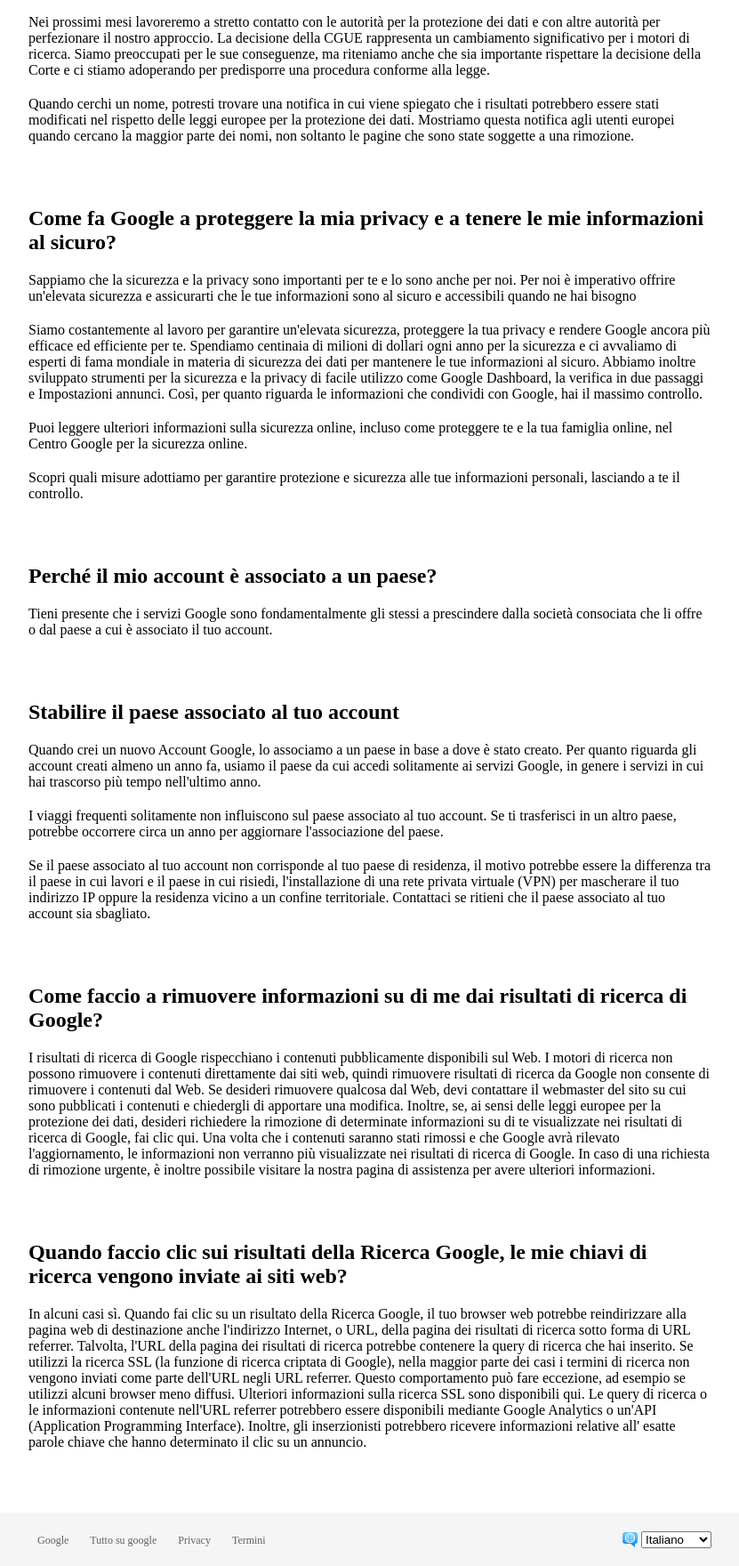
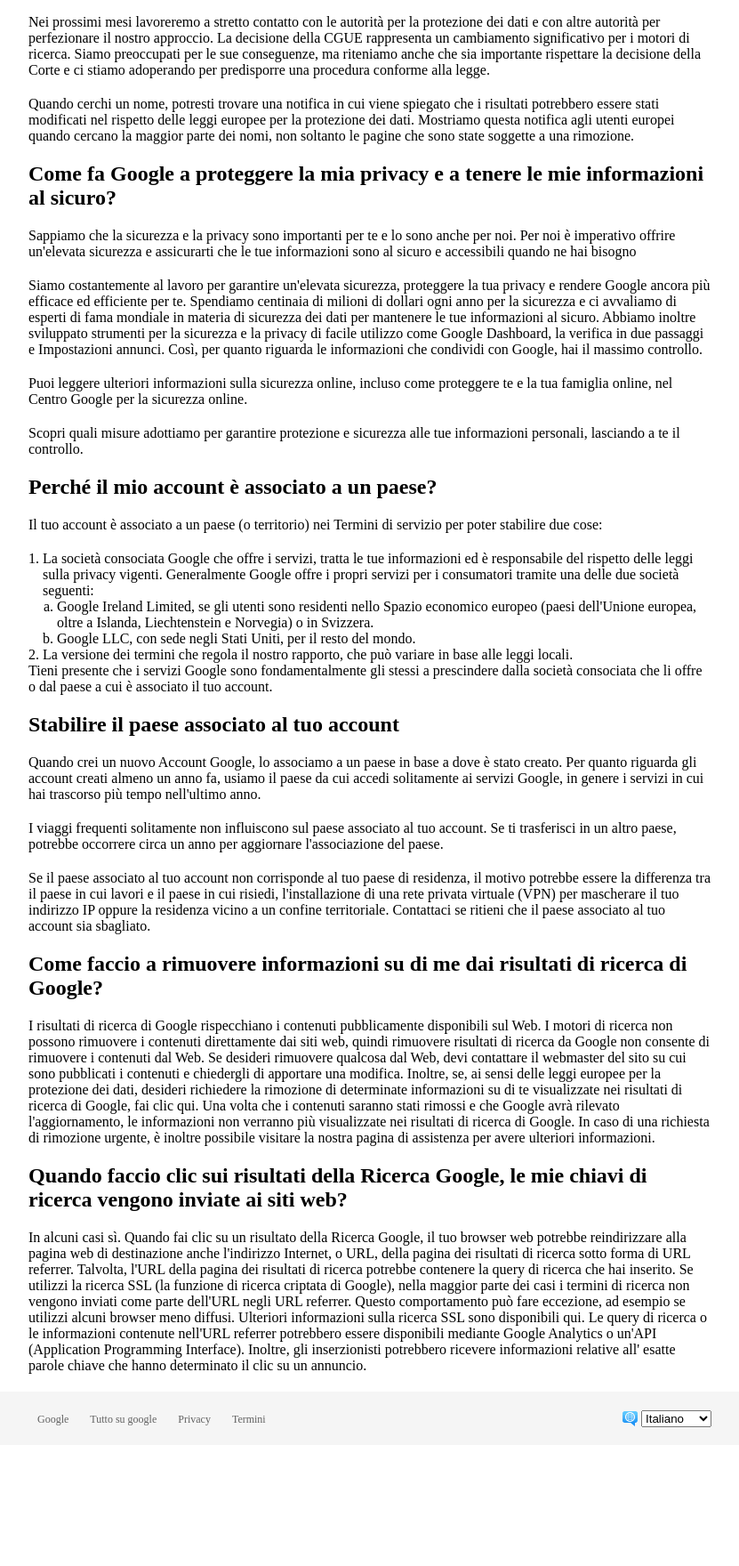
Before and after one commit to Michele-Dibenedetto/php-google-faq, a PHP site: page / in a window 1280 px wide. Shown: the part 574-2334 px from the top of the page at 89% size, without its empty margins (224-1055 px from the left). After the commit the page ends 2178 px from the top, so only its background shows below. Run offline with PHP 8.4, Linux system fonts and the light colour scheme; data that the repository does not hold is empty.

Commit message:
esercizio completato

```diff
--- a/css/style.css
+++ b/css/style.css
@@ -57,6 +57,7 @@ main p {
     margin-bottom: 20px;
 }
 
+
 /* FOOTER */
 footer {
     width: 100%;
--- a/index.php
+++ b/index.php
@@ -10,61 +10,64 @@
 <body>
     <?php
         $faqs= [
-            "faq_1" => [
+            [
                 "question" => "Come state implementando la recente decisione della Corte di giustizia dell'Unione europea (CGUE) relativa al diritto all'oblio?",
-                "list answers" => [
-                    "La recente decisione della Corte di giustizia dell'Unione europea ha profonde conseguenze per i motori di ricerca in Europa. La Corte ha stabilito che alcuni utenti hanno il diritto di chiedere ai motori di ricerca come Google di rimuovere risultati relativi a chiavi di ricerca che includono il proprio nome. Per poter essere rimossi, i risultati visualizzati devono essere inadeguati, irrilevanti o non più rilevanti, o eccessivi.",
-                    "Da quando questa decisione è stata pubblicata il 13 maggio 2014, abbiamo lavorato incessantemente per uniformarci a essa. Si tratta di una procedura complessa perché dobbiamo valutare ogni singola richiesta e effettuare un bilanciamento tra il diritto dell'individuo a controllare i suoi dati personali ed il diritto di tutti di conoscere e distribuire le informazioni.",
-                    "Per presentare una richiesta di rimozione, compila questo modulo web. Riceverai una risposta automatica che conferma la ricezione della tua richiesta. Dopodiché valuteremo il tuo caso (tieni presente che potrebbe occorrere un po' di tempo perché abbiamo già ricevuto tante richieste simili). Nel valutare la richiesta, considereremo se i risultati includono informazioni obsolete relative alla tua vita privata. Considereremo inoltre se vi è un interesse pubblico a che le informazioni rimangano nei nostri risultati delle ricerche, ad esempio se riguardano frodi finanziarie, negligenza professionale, condanne penali o la tua condotta pubblica in relazione a un pubblico ufficio (eletto o non eletto). Queste valutazioni sono complesse e, in quanto organizzazione privata, potremmo non essere nella posizione giusta per prendere decisioni in merito al tuo caso. Se non sei d'accordo con la nostra valutazione, puoi rivolgerti all'Autorità garante per la protezione dei dati personali nel tuo paese.",
-                    "Nei prossimi mesi lavoreremo a stretto contatto con le autorità per la protezione dei dati e con altre autorità per perfezionare il nostro approccio. La decisione della CGUE rappresenta un cambiamento significativo per i motori di ricerca. Siamo preoccupati per le sue conseguenze, ma riteniamo anche che sia importante rispettare la decisione della Corte e ci stiamo adoperando per predisporre una procedura conforme alla legge.",
-                    "Quando cerchi un nome, potresti trovare una notifica in cui viene spiegato che i risultati potrebbero essere stati modificati nel rispetto delle leggi europee per la protezione dei dati. Mostriamo questa notifica agli utenti europei quando cercano la maggior parte dei nomi, non soltanto le pagine che sono state soggette a una rimozione."
+                "answer" => [
+                    "<p>La recente decisione della Corte di giustizia dell'Unione europea ha profonde conseguenze per i motori di ricerca in Europa. La Corte ha stabilito che alcuni utenti hanno il diritto di chiedere ai motori di ricerca come Google di rimuovere risultati relativi a chiavi di ricerca che includono il proprio nome. Per poter essere rimossi, i risultati visualizzati devono essere inadeguati, irrilevanti o non più rilevanti, o eccessivi.</p>",
+                    "<p>Da quando questa decisione è stata pubblicata il 13 maggio 2014, abbiamo lavorato incessantemente per uniformarci a essa. Si tratta di una procedura complessa perché dobbiamo valutare ogni singola richiesta e effettuare un bilanciamento tra il diritto dell'individuo a controllare i suoi dati personali ed il diritto di tutti di conoscere e distribuire le informazioni.</p>",
+                    "<p>Per presentare una richiesta di rimozione, compila questo modulo web. Riceverai una risposta automatica che conferma la ricezione della tua richiesta. Dopodiché valuteremo il tuo caso (tieni presente che potrebbe occorrere un po' di tempo perché abbiamo già ricevuto tante richieste simili). Nel valutare la richiesta, considereremo se i risultati includono informazioni obsolete relative alla tua vita privata. Considereremo inoltre se vi è un interesse pubblico a che le informazioni rimangano nei nostri risultati delle ricerche, ad esempio se riguardano frodi finanziarie, negligenza professionale, condanne penali o la tua condotta pubblica in relazione a un pubblico ufficio (eletto o non eletto). Queste valutazioni sono complesse e, in quanto organizzazione privata, potremmo non essere nella posizione giusta per prendere decisioni in merito al tuo caso. Se non sei d'accordo con la nostra valutazione, puoi rivolgerti all'Autorità garante per la protezione dei dati personali nel tuo paese.</p>",
+                    "<p>Nei prossimi mesi lavoreremo a stretto contatto con le autorità per la protezione dei dati e con altre autorità per perfezionare il nostro approccio. La decisione della CGUE rappresenta un cambiamento significativo per i motori di ricerca. Siamo preoccupati per le sue conseguenze, ma riteniamo anche che sia importante rispettare la decisione della Corte e ci stiamo adoperando per predisporre una procedura conforme alla legge.</p>",
+                    "<p>Quando cerchi un nome, potresti trovare una notifica in cui viene spiegato che i risultati potrebbero essere stati modificati nel rispetto delle leggi europee per la protezione dei dati. Mostriamo questa notifica agli utenti europei quando cercano la maggior parte dei nomi, non soltanto le pagine che sono state soggette a una rimozione.</p>"
                 ]
             ],
 
-            "faq_2" => [
+            [
                 "question" => "Come fa Google a proteggere la mia privacy e a tenere le mie informazioni al sicuro?",
-                "list answers" => [
-                    "Sappiamo che la sicurezza e la privacy sono importanti per te e lo sono anche per noi. Per noi è imperativo offrire un'elevata sicurezza e assicurarti che le tue informazioni sono al sicuro e accessibili quando ne hai bisogno",
-                    "Siamo costantemente al lavoro per garantire un'elevata sicurezza, proteggere la tua privacy e rendere Google ancora più efficace ed efficiente per te. Spendiamo centinaia di milioni di dollari ogni anno per la sicurezza e ci avvaliamo di esperti di fama mondiale in materia di sicurezza dei dati per mantenere le tue informazioni al sicuro. Abbiamo inoltre sviluppato strumenti per la sicurezza e la privacy di facile utilizzo come Google Dashboard, la verifica in due passaggi e Impostazioni annunci. Così, per quanto riguarda le informazioni che condividi con Google, hai il massimo controllo.",
-                    "Puoi leggere ulteriori informazioni sulla sicurezza online, incluso come proteggere te e la tua famiglia online, nel Centro Google per la sicurezza online.",
-                    "Scopri quali misure adottiamo per garantire protezione e sicurezza alle tue informazioni personali, lasciando a te il controllo."
+                "answer" => [
+                    "<p>Sappiamo che la sicurezza e la privacy sono importanti per te e lo sono anche per noi. Per noi è imperativo offrire un'elevata sicurezza e assicurarti che le tue informazioni sono al sicuro e accessibili quando ne hai bisogno</p>",
+                    "<p>Siamo costantemente al lavoro per garantire un'elevata sicurezza, proteggere la tua privacy e rendere Google ancora più efficace ed efficiente per te. Spendiamo centinaia di milioni di dollari ogni anno per la sicurezza e ci avvaliamo di esperti di fama mondiale in materia di sicurezza dei dati per mantenere le tue informazioni al sicuro. Abbiamo inoltre sviluppato strumenti per la sicurezza e la privacy di facile utilizzo come Google Dashboard, la verifica in due passaggi e Impostazioni annunci. Così, per quanto riguarda le informazioni che condividi con Google, hai il massimo controllo.</p>",
+                    "<p>Puoi leggere ulteriori informazioni sulla sicurezza online, incluso come proteggere te e la tua famiglia online, nel Centro Google per la sicurezza online.</p>",
+                    "<p>Scopri quali misure adottiamo per garantire protezione e sicurezza alle tue informazioni personali, lasciando a te il controllo.</p>"
                 ]
             ],
 
-            "faq_3" => [
+            [
                 "question" => "Perché il mio account è associato a un paese?",
-                "answer" => "Il tuo account è associato a un paese (o territorio) nei Termini di servizio per poter stabilire due cose:",
-                "nested answer" => [
-                    "answer" => "La società consociata Google che offre i servizi, tratta le tue informazioni ed è responsabile del rispetto delle leggi sulla privacy vigenti. Generalmente Google offre i propri servizi per i consumatori tramite una delle due società seguenti:",
-                    "nestred answer" => [
-                        "answer" => "Google Ireland Limited, se gli utenti sono residenti nello Spazio economico europeo (paesi dell'Unione europea, oltre a Islanda, Liechtenstein e Norvegia) o in Svizzera.",
-                        "answer" =>"Google LLC, con sede negli Stati Uniti, per il resto del mondo."
-                    ],
-                    "answer" => "La versione dei termini che regola il nostro rapporto, che può variare in base alle leggi locali."
-                ],
-                "answer" => "Tieni presente che i servizi Google sono fondamentalmente gli stessi a prescindere dalla società consociata che li offre o dal paese a cui è associato il tuo account."
-            ],
-
-            "faq_4" => [
-                "question" => "Stabilire il paese associato al tuo account",
-                "list answers" => [
-                    "Quando crei un nuovo Account Google, lo associamo a un paese in base a dove è stato creato. Per quanto riguarda gli account creati almeno un anno fa, usiamo il paese da cui accedi solitamente ai servizi Google, in genere i servizi in cui hai trascorso più tempo nell'ultimo anno.",
-                    "I viaggi frequenti solitamente non influiscono sul paese associato al tuo account. Se ti trasferisci in un altro paese, potrebbe occorrere circa un anno per aggiornare l'associazione del paese.",
-                    "Se il paese associato al tuo account non corrisponde al tuo paese di residenza, il motivo potrebbe essere la differenza tra il paese in cui lavori e il paese in cui risiedi, l'installazione di una rete privata virtuale (VPN) per mascherare il tuo indirizzo IP oppure la residenza vicino a un confine territoriale. Contattaci se ritieni che il paese associato al tuo account sia sbagliato."
+                "answer" => [
+                    "<p>Il tuo account è associato a un paese (o territorio) nei Termini di servizio per poter stabilire due cose:</p>
+                    <ol class='list' style='margin-inline-start: 16px'>
+                        <li>La società consociata Google che offre i servizi, tratta le tue informazioni ed è responsabile del rispetto delle leggi sulla privacy vigenti. Generalmente Google offre i propri servizi per i consumatori tramite una delle due società seguenti:
+                            <ol style='list-style-type: lower-alpha; margin-inline-start: 16px'>
+                                <li>Google Ireland Limited, se gli utenti sono residenti nello Spazio economico europeo (paesi dell'Unione europea, oltre a Islanda, Liechtenstein e Norvegia) o in Svizzera.</li>
+                                <li>Google LLC, con sede negli Stati Uniti, per il resto del mondo.</li>
+                            </ol>
+                        </li>
+                        <li>La versione dei termini che regola il nostro rapporto, che può variare in base alle leggi locali.</li>
+                    </ol>",
+                    "<p>Tieni presente che i servizi Google sono fondamentalmente gli stessi a prescindere dalla società consociata che li offre o dal paese a cui è associato il tuo account.</p>"
                 ]
             ],
 
-            "faq_5" => [
-                "question" => "Come faccio a rimuovere informazioni su di me dai risultati di ricerca di Google?",
-                "list answers" => [
-                    "I risultati di ricerca di Google rispecchiano i contenuti pubblicamente disponibili sul Web. I motori di ricerca non possono rimuovere i contenuti direttamente dai siti web, quindi rimuovere risultati di ricerca da Google non consente di rimuovere i contenuti dal Web. Se desideri rimuovere qualcosa dal Web, devi contattare il webmaster del sito su cui sono pubblicati i contenuti e chiedergli di apportare una modifica. Inoltre, se, ai sensi delle leggi europee per la protezione dei dati, desideri richiedere la rimozione di determinate informazioni su di te visualizzate nei risultati di ricerca di Google, fai clic qui. Una volta che i contenuti saranno stati rimossi e che Google avrà rilevato l'aggiornamento, le informazioni non verranno più visualizzate nei risultati di ricerca di Google. In caso di una richiesta di rimozione urgente, è inoltre possibile visitare la nostra pagina di assistenza per avere ulteriori informazioni."
+            [
+                "question" => "Stabilire il paese associato al tuo account",
+                "answer" => [
+                    "<p>Quando crei un nuovo Account Google, lo associamo a un paese in base a dove è stato creato. Per quanto riguarda gli account creati almeno un anno fa, usiamo il paese da cui accedi solitamente ai servizi Google, in genere i servizi in cui hai trascorso più tempo nell'ultimo anno.</p>",
+                    "<p>I viaggi frequenti solitamente non influiscono sul paese associato al tuo account. Se ti trasferisci in un altro paese, potrebbe occorrere circa un anno per aggiornare l'associazione del paese.</p>",
+                    "<p>Se il paese associato al tuo account non corrisponde al tuo paese di residenza, il motivo potrebbe essere la differenza tra il paese in cui lavori e il paese in cui risiedi, l'installazione di una rete privata virtuale (VPN) per mascherare il tuo indirizzo IP oppure la residenza vicino a un confine territoriale. Contattaci se ritieni che il paese associato al tuo account sia sbagliato.</p>"
                 ]
             ],
 
-            "faq_6" => [
+            [
+                "question" => "Come faccio a rimuovere informazioni su di me dai risultati di ricerca di Google?",
+                "answer" => [
+                    "<p>I risultati di ricerca di Google rispecchiano i contenuti pubblicamente disponibili sul Web. I motori di ricerca non possono rimuovere i contenuti direttamente dai siti web, quindi rimuovere risultati di ricerca da Google non consente di rimuovere i contenuti dal Web. Se desideri rimuovere qualcosa dal Web, devi contattare il webmaster del sito su cui sono pubblicati i contenuti e chiedergli di apportare una modifica. Inoltre, se, ai sensi delle leggi europee per la protezione dei dati, desideri richiedere la rimozione di determinate informazioni su di te visualizzate nei risultati di ricerca di Google, fai clic qui. Una volta che i contenuti saranno stati rimossi e che Google avrà rilevato l'aggiornamento, le informazioni non verranno più visualizzate nei risultati di ricerca di Google. In caso di una richiesta di rimozione urgente, è inoltre possibile visitare la nostra pagina di assistenza per avere ulteriori informazioni.</p>"
+                ]
+            ],
+
+            [
                 "question" => "Quando faccio clic sui risultati della Ricerca Google, le mie chiavi di ricerca vengono inviate ai siti web?",
-                "list answers" => [
-                    "In alcuni casi sì. Quando fai clic su un risultato della Ricerca Google, il tuo browser web potrebbe reindirizzare alla pagina web di destinazione anche l'indirizzo Internet, o URL, della pagina dei risultati di ricerca sotto forma di URL referrer. Talvolta, l'URL della pagina dei risultati di ricerca potrebbe contenere la query di ricerca che hai inserito. Se utilizzi la ricerca SSL (la funzione di ricerca criptata di Google), nella maggior parte dei casi i termini di ricerca non vengono inviati come parte dell'URL negli URL referrer. Questo comportamento può fare eccezione, ad esempio se utilizzi alcuni browser meno diffusi. Ulteriori informazioni sulla ricerca SSL sono disponibili qui. Le query di ricerca o le informazioni contenute nell'URL referrer potrebbero essere disponibili mediante Google Analytics o un'API (Application Programming Interface). Inoltre, gli inserzionisti potrebbero ricevere informazioni relative all' esatte parole chiave che hanno determinato il clic su un annuncio."
+                "answer" => [
+                    "<p>In alcuni casi sì. Quando fai clic su un risultato della Ricerca Google, il tuo browser web potrebbe reindirizzare alla pagina web di destinazione anche l'indirizzo Internet, o URL, della pagina dei risultati di ricerca sotto forma di URL referrer. Talvolta, l'URL della pagina dei risultati di ricerca potrebbe contenere la query di ricerca che hai inserito. Se utilizzi la ricerca SSL (la funzione di ricerca criptata di Google), nella maggior parte dei casi i termini di ricerca non vengono inviati come parte dell'URL negli URL referrer. Questo comportamento può fare eccezione, ad esempio se utilizzi alcuni browser meno diffusi. Ulteriori informazioni sulla ricerca SSL sono disponibili qui. Le query di ricerca o le informazioni contenute nell'URL referrer potrebbero essere disponibili mediante Google Analytics o un'API (Application Programming Interface). Inoltre, gli inserzionisti potrebbero ricevere informazioni relative all' esatte parole chiave che hanno determinato il clic su un annuncio.</p>"
                 ]
             ]
         ];
@@ -90,14 +93,11 @@
     </header>
 
     <main>
-        <?php foreach ($faqs as $faq => $element) { ?>
-            <div class="faq">
-                <h2><?php echo $element["question"] ?></h2>
-                <p><?php echo $element["answer"] ?></p>
-                <?php foreach ($element["list answers"] as $value) { ?>
-                    <p><?php echo $value ?></p>
-                <?php } ?>
-            </div>
+        <?php foreach ($faqs as $key => $faq) { ?>
+            <h2><?php echo $faq["question"] ?></h2>
+            <?php foreach ($faq["answer"] as $answer) {
+                echo $answer;
+            } ?>
         <?php } ?>
     </main>
 
```
Also changed, not shown: database.php (added, +64 -0 lines).
